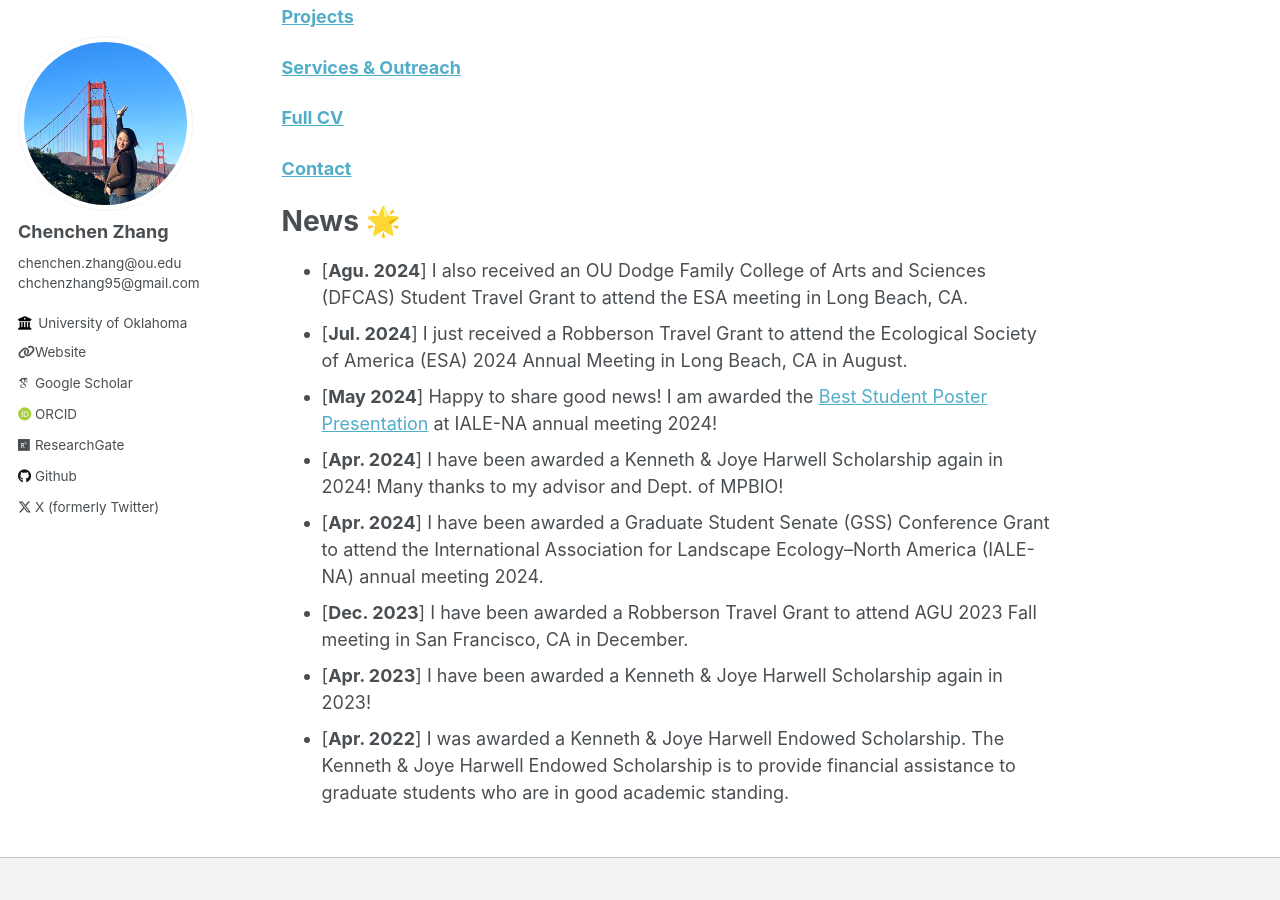
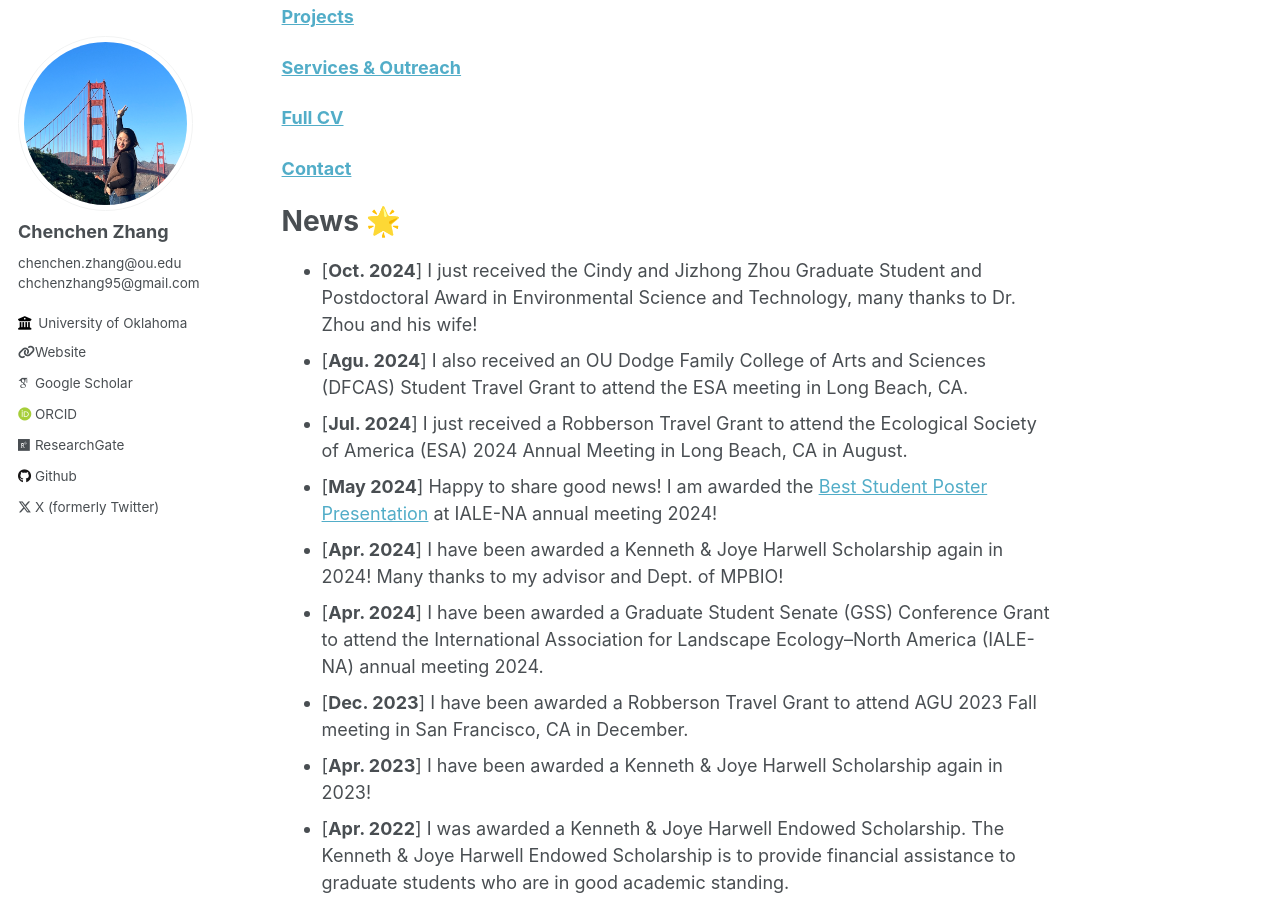
Before and after one commit to rszcc/rszcc.github.io, a Jekyll site: the page built from _pages/about.md, in a window 1280 px wide and 900 px high, scrolled down 484 px. Built offline with Jekyll 4.4.1, drawn with Linux system fonts in a browser that asks for light colours; some web fonts are replaced.

Commit message:
Update about.md

```diff
--- a/_pages/about.md
+++ b/_pages/about.md
@@ -25,6 +25,7 @@ Research Interests
 
 News 🌟
 ======
+ - [**Oct. 2024**] I just received the Cindy and Jizhong Zhou Graduate Student and Postdoctoral Award in Environmental Science and Technology, many thanks to Dr. Zhou and his wife!
  - [**Agu. 2024**] I also received an OU Dodge Family College of Arts and Sciences (DFCAS) Student Travel Grant to attend the ESA meeting in Long Beach, CA.
  - [**Jul. 2024**] I just received a Robberson Travel Grant to attend the Ecological Society of America (ESA) 2024 Annual Meeting in Long Beach, CA in August.
  - [**May 2024**] Happy to share good news! I am awarded the [Best Student Poster Presentation](https://www.ialena.org/awards.html) at IALE-NA annual meeting 2024!
```
